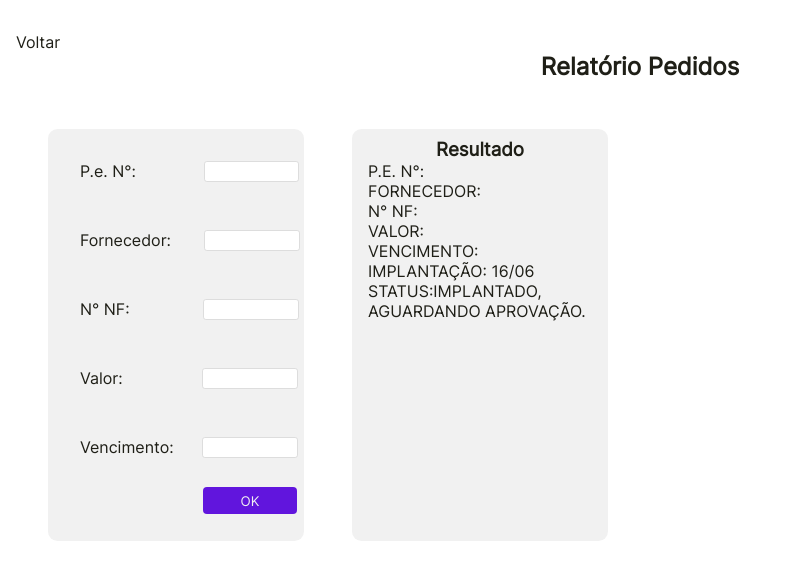
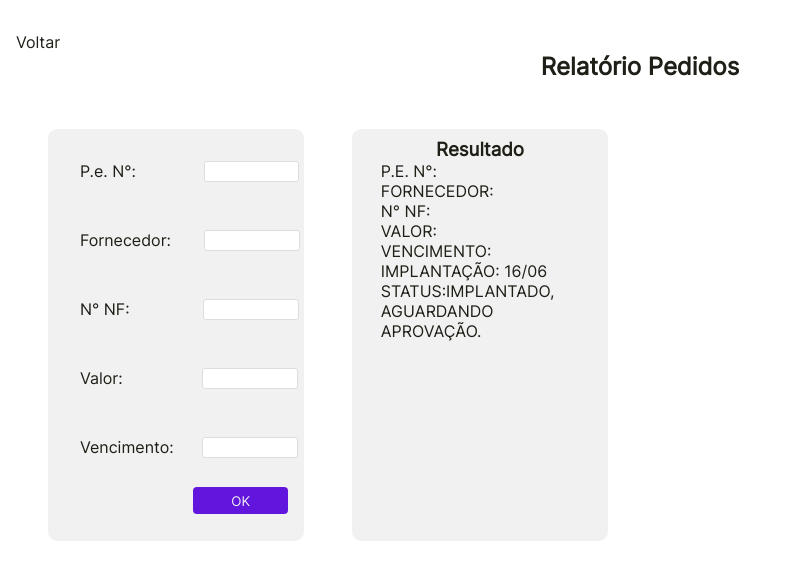
Before and after one commit to Giuseppe-Pallazini/JA-Train, a React (Create React App) app in the folder site/: page /RelatorioPedidos in a window 1280 px wide. Both pictures are taken after a click on the button "OK". Shown: the top 580 px of the page, without its empty margins (0-786 px from the left). Built offline with nearby package versions, Linux system fonts and the light colour scheme.

Commit message:
Result Transition

```diff
--- a/site/package.json
+++ b/site/package.json
@@ -10,6 +10,7 @@
     "react-dom": "^18.2.0",
     "react-router-dom": "^6.12.1",
     "react-scripts": "5.0.1",
+    "react-transition-group": "^4.4.5",
     "sass": "^1.63.3",
     "web-vitals": "^2.1.4"
   },
--- a/site/src/pages/RelatorioPedidos/index.js
+++ b/site/src/pages/RelatorioPedidos/index.js
@@ -2,6 +2,7 @@ import './index.scss'
 import '../../assets/common.scss'
 import { Link } from 'react-router-dom';
 import { useState } from 'react';
+import { CSSTransition } from 'react-transition-group';
 
 export default function Index() {
     const [nmrPe, setNmrPe] = useState('');
@@ -18,8 +19,12 @@ export default function Index() {
 
     const [confirmButton, setConfirmButton] = useState(false);
 
+    const [showComponent, setShowComponent] = useState(false);
+
     function button() {
         setConfirmButton(true)
+
+        setShowComponent(!showComponent);
 
         setResultNmrPe(nmrPe)
         setResultFornecedor(fornecedor)
@@ -66,8 +71,15 @@ export default function Index() {
                 </section>
 
                 {confirmButton === true &&
+                    <CSSTransition
+                        in={showComponent}
+                        timeout={300}
+                        classNames="fade"
+                        unmountOnExit
+                    >
                         <section className='section2'>
                             <h1> Resultado </h1>
+                            <div className='section2-divResult'>
                                 <div className='divs-rp-2'>
                                     <p> P.E. N°: {resultNmrPe}</p>
                                 </div>
@@ -89,7 +101,9 @@ export default function Index() {
                                 <div className='divs-rp-2'>
                                     <p> STATUS:IMPLANTADO, AGUARDANDO APROVAÇÃO. </p>
                                 </div>
+                            </div>
                         </section>
+                    </CSSTransition>
                 }
 
             </section>
--- a/site/src/pages/RelatorioPedidos/index.scss
+++ b/site/src/pages/RelatorioPedidos/index.scss
@@ -13,12 +13,15 @@ $white2: #dddddd;
     font-family: $font-Regular;
     color: $black;
 
-    a:link, a:visited {
+    a:link,
+    a:visited {
         color: $black;
         text-decoration: none;
     }
 
-    textarea:focus, input:focus, select:focus {
+    textarea:focus,
+    input:focus,
+    select:focus {
         box-shadow: 0 0 0 0;
         border: none;
         outline: 0;
@@ -43,9 +46,29 @@ $white2: #dddddd;
         display: flex;
         flex-direction: row;
 
+        .fade-enter {
+            opacity: 0;
+          }
+
+          .fade-enter-active {
+            opacity: 1;
+            transition: opacity 300ms;
+          }
+
+          .fade-exit {
+            opacity: 1;
+          }
+
+          .fade-exit-active {
+            opacity: 0;
+            transition: opacity 300ms;
+          }
+
+
         .section2 {
             display: flex;
             flex-direction: column;
+            align-items: center;
             margin: 3em 0 0 3em;
             background: $white;
             width: 20%;
@@ -65,6 +88,7 @@ $white2: #dddddd;
                     border-radius: .2em;
                     font-size: .9em;
                 }
+
                 .inp-div2 {
                     font-family: $font-Regular;
                     color: $black;
@@ -74,6 +98,7 @@ $white2: #dddddd;
                     border-radius: .2em;
                     font-size: .9em;
                 }
+
                 .inp-div3 {
                     font-family: $font-Regular;
                     color: $black;
@@ -83,6 +108,7 @@ $white2: #dddddd;
                     border-radius: .2em;
                     font-size: .9em;
                 }
+
                 .inp-div4 {
                     font-family: $font-Regular;
                     color: $black;
@@ -92,6 +118,7 @@ $white2: #dddddd;
                     border-radius: .2em;
                     font-size: .9em;
                 }
+
                 .inp-div5 {
                     font-family: $font-Regular;
                     color: $black;
@@ -103,11 +130,17 @@ $white2: #dddddd;
                 }
             }
 
-            .divs-rp-2 {
-                display: flex;
-                justify-content: flex-start;
-                margin: 0 0 0 1em;
-                font-size: 1EM;
+            .section2-divResult {
+                width: 90%;
+                border-radius: .7em;
+                background: $white;
+
+                .divs-rp-2 {
+                    display: flex;
+                    justify-content: flex-start;
+                    margin: 0 0 0 1em;
+                    font-size: 1EM;
+                }
             }
 
             .button-rp {
@@ -119,7 +152,7 @@ $white2: #dddddd;
                 padding: .4em 0 .4em 0;
                 width: 37%;
                 cursor: pointer;
-                margin: 1em 0 2em 11.6em;
+                margin: 1em 0 2em 9.7em;
             }
 
             .button-rp:active {
```
Also changed, not shown: 1 other file (tests, documents, lock files or other folders). Lines whose indentation alone changed are shown as unchanged.
